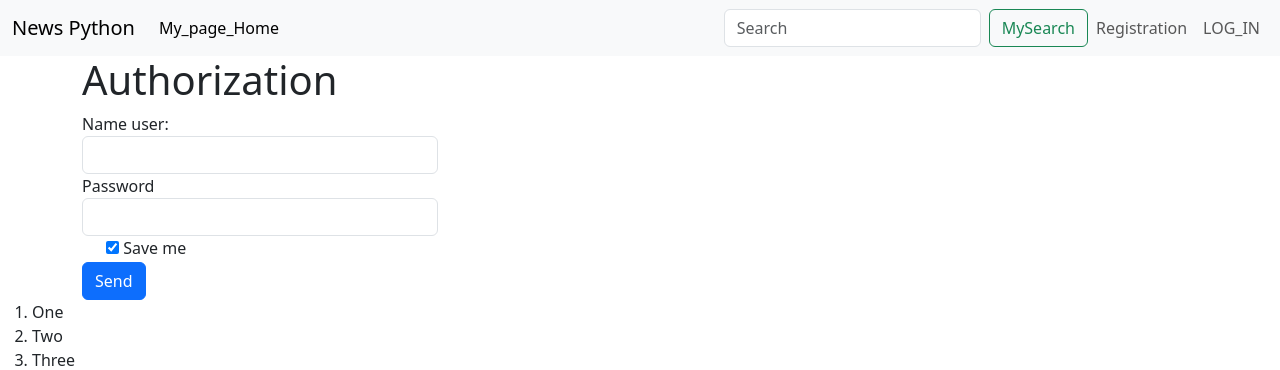
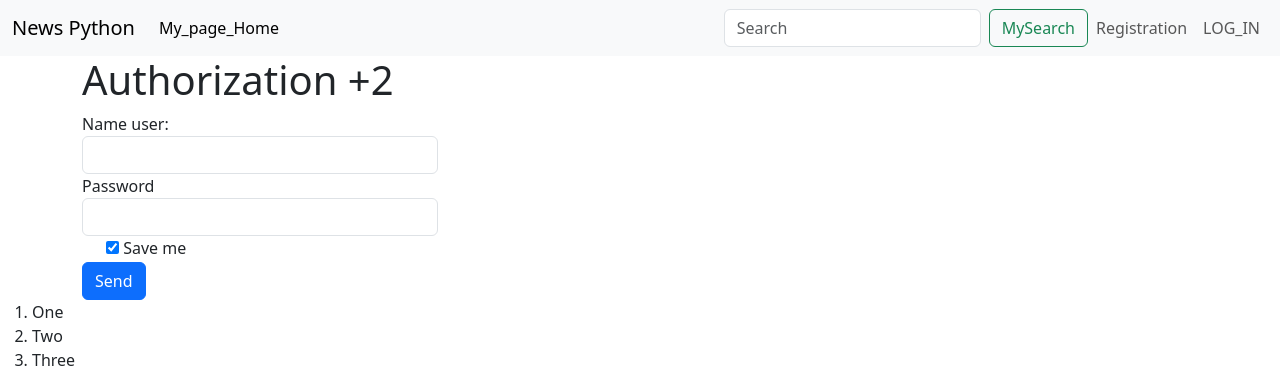
Before and after one commit to alex1983ovdoc1/server_weather_news2023, a Flask app: page /users/login in a window 1280 px wide. Shown: the top 370 px of the page. Run offline with Flask 3, Linux system fonts and the light colour scheme; parts of the project's set-up code (start-up, migrations or seed data) failed here and were passed over; some libraries are stand-ins or nearby versions.

Commit message:
Change file baze.html

```diff
--- a/webapp/templates/base.html
+++ b/webapp/templates/base.html
@@ -28,7 +28,7 @@
   <body>
     {%  include 'menu.html' %}
     <div class="container">
-    <h1> {{ page_title }} </h1>
+    <h1> {{ page_title }} +2</h1>
          {% block content %}{% endblock %}
 
 
```
